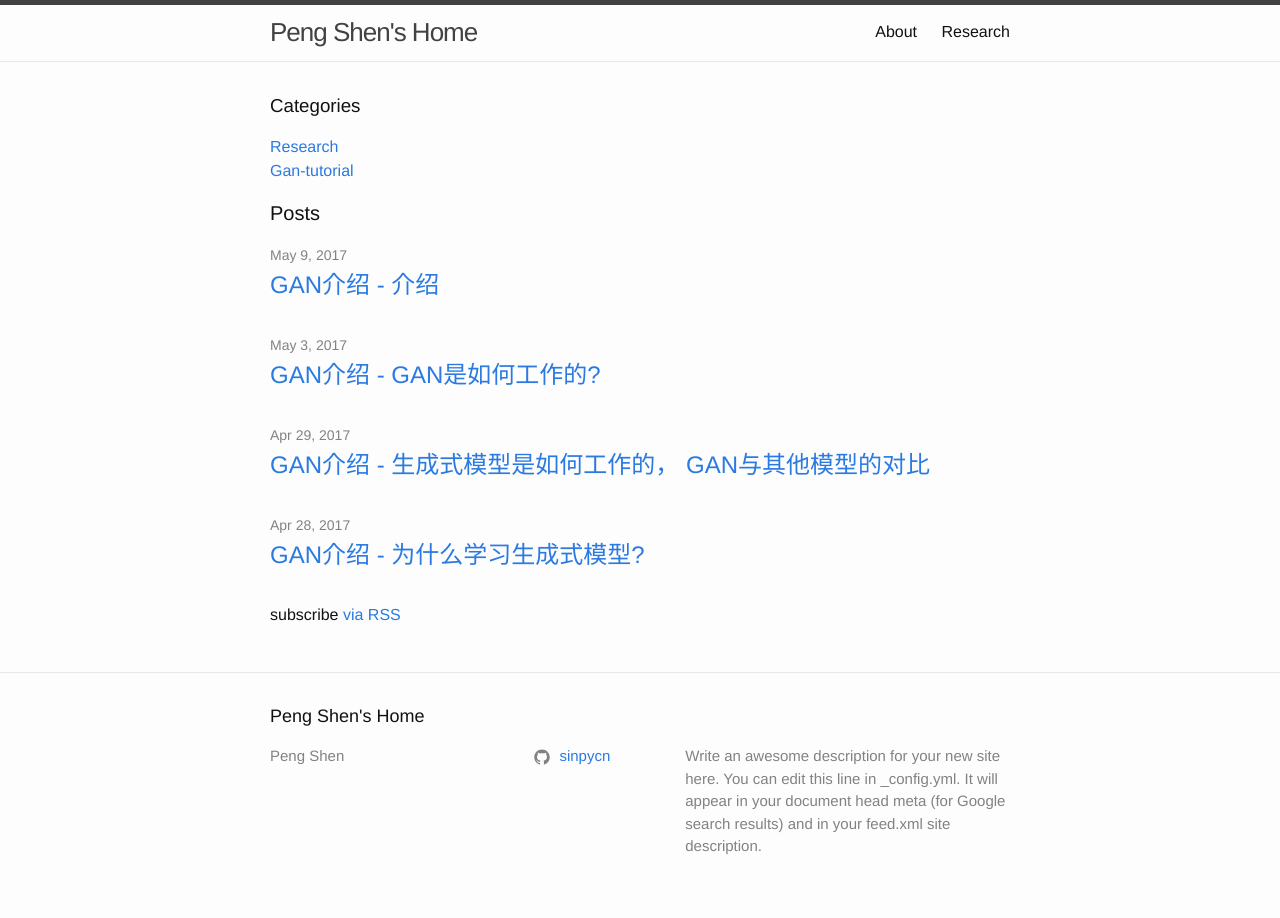
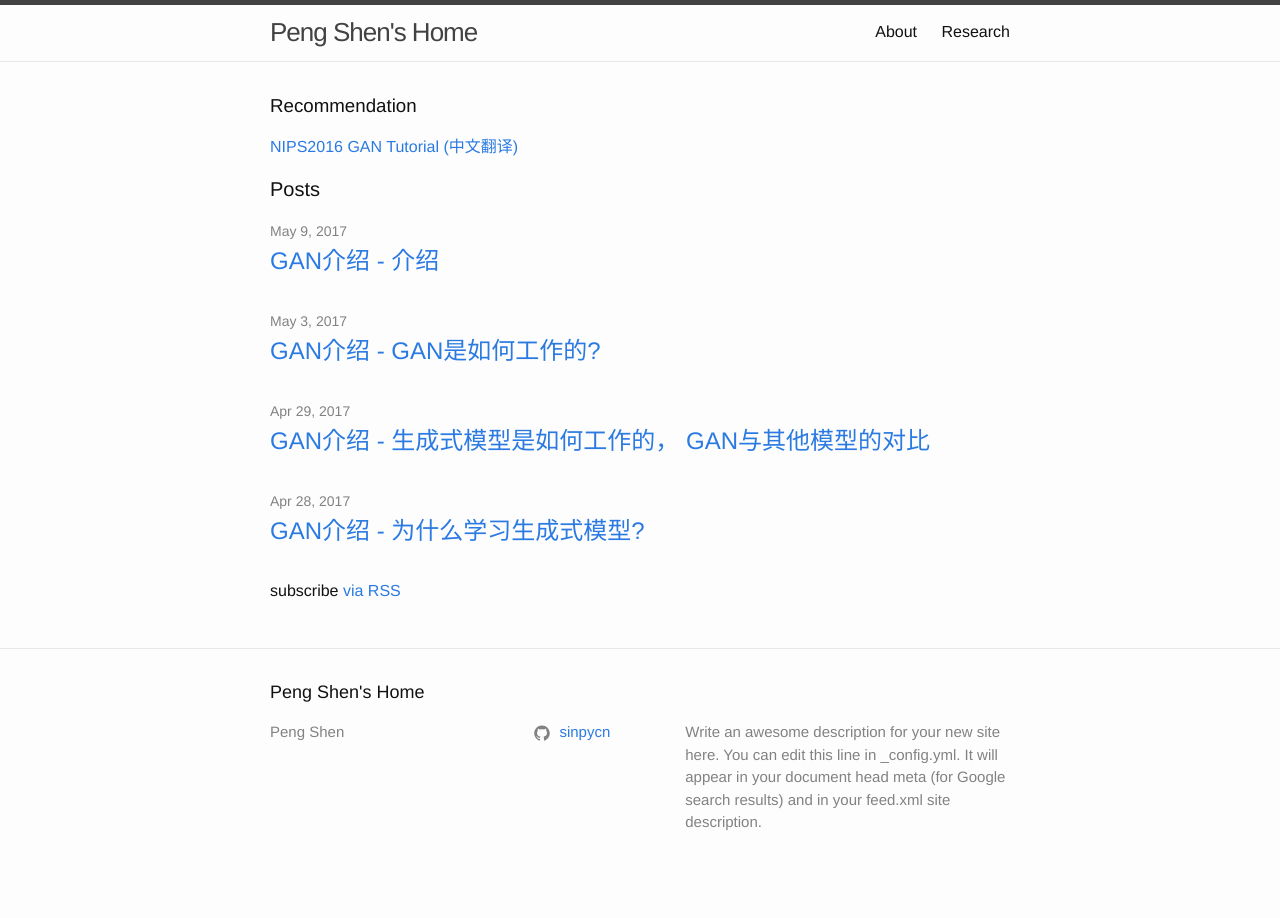
Before and after one commit to sinpycn/sinpycn.github.io, a Jekyll site: the page built from index.md, in a window 1280 px wide. Built offline with Jekyll 4.4.1, drawn with Linux system fonts in a browser that asks for light colours.

Commit message:
Update home.html

```diff
--- a/_layouts/home.html
+++ b/_layouts/home.html
@@ -5,10 +5,8 @@ layout: default
 <div class="home">
 
 
-  <h3>Categories</h3>
-  {% for category in site.categories %}
-      <a href="/category/{{ category[0] }}/" style="text-decoration: none;">{% if category[0] == 'aws' %}{{ category[0] | upcase }}{% else %}{{ category[0] | capitalize }}{% endif %}</a><br />
-  {% endfor %}
+  <h3>Recommendation</h3>
+  <a href="/category/gan-tutorial.html" style="text-decoration: none;">NIPS2016 GAN Tutorial (中文翻译)</a><br />
   <p />
 
 
```
